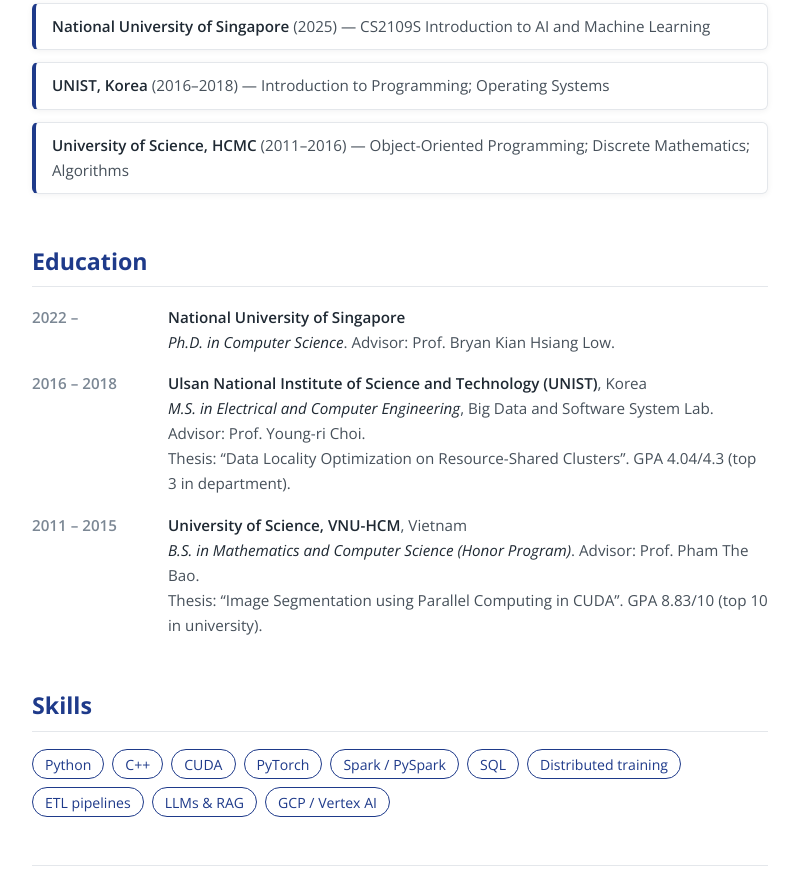
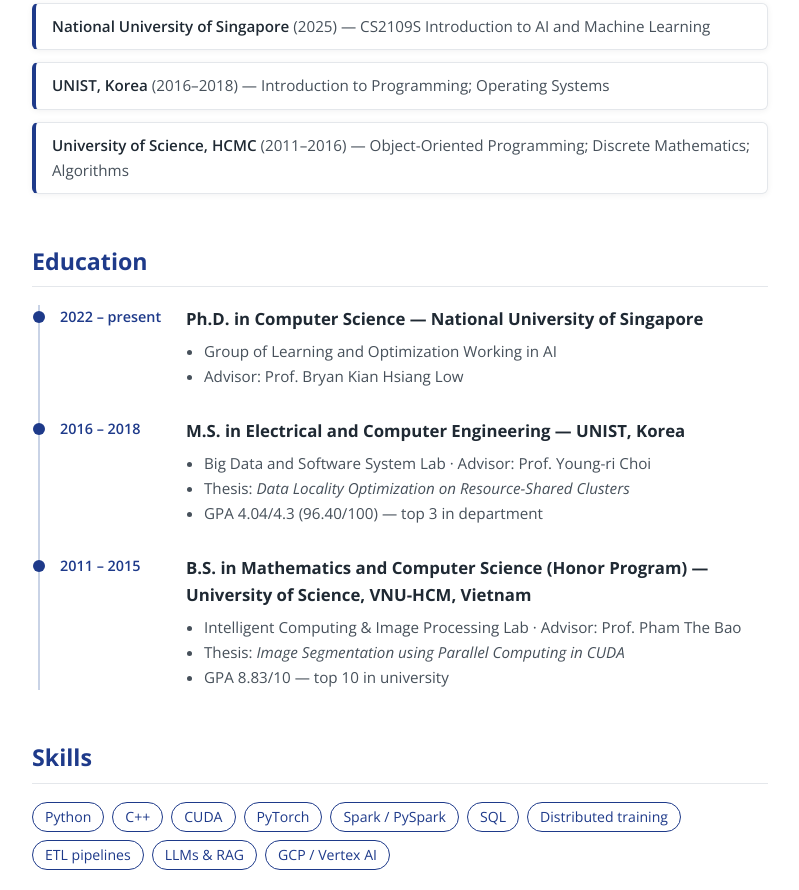
Before and after one commit to kakaeriol/kakaeriol.github.io, a plain HTML site: page index.html in a window 1280 px wide. Shown: the part 2558-3448 px from the top of the page, without its empty margins (336-1135 px from the left). Drawn offline with nearby package versions, Linux system fonts and the light colour scheme.

Commit message:
Use dotted timeline for Education, retitle Trusting Social role
Co-Authored-By: Claude Opus 5.5 <noreply@anthropic.com>

```diff
--- a/index.html
+++ b/index.html
@@ -144,7 +144,7 @@
         <div class="xp-item">
           <div class="xp-date">2018 – 2021</div>
           <div class="xp-body">
-            <h3>Junior Data Scientist &amp; Research Engineer — Trusting Social</h3>
+            <h3>Research Engineer — Trusting Social</h3>
             <ul>
               <li>Owned production credit-scoring workflows across Indonesia, India, and the Philippines.</li>
               <li>Led income-prediction initiatives using XGBoost classification and quantile regression for risk segmentation and credit limits.</li>
@@ -166,31 +166,40 @@
 
     <section id="education">
       <h2>Education</h2>
-      <ul class="timeline">
-        <li>
-          <span class="date">2022 –</span>
-          <div>
-            <strong>National University of Singapore</strong><br />
-            <em>Ph.D. in Computer Science</em>. Advisor: Prof. Bryan Kian Hsiang Low.
+      <div class="xp-timeline">
+        <div class="xp-item">
+          <div class="xp-date">2022 – present</div>
+          <div class="xp-body">
+            <h3>Ph.D. in Computer Science — National University of Singapore</h3>
+            <ul>
+              <li>Group of Learning and Optimization Working in AI</li>
+              <li>Advisor: Prof. Bryan Kian Hsiang Low</li>
+            </ul>
           </div>
-        </li>
-        <li>
-          <span class="date">2016 – 2018</span>
-          <div>
-            <strong>Ulsan National Institute of Science and Technology (UNIST)</strong>, Korea<br />
-            <em>M.S. in Electrical and Computer Engineering</em>, Big Data and Software System Lab. Advisor: Prof. Young-ri Choi.<br />
-            Thesis: “Data Locality Optimization on Resource-Shared Clusters”. GPA 4.04/4.3 (top 3 in department).
+        </div>
+        <div class="xp-item">
+          <div class="xp-date">2016 – 2018</div>
+          <div class="xp-body">
+            <h3>M.S. in Electrical and Computer Engineering — UNIST, Korea</h3>
+            <ul>
+              <li>Big Data and Software System Lab · Advisor: Prof. Young-ri Choi</li>
+              <li>Thesis: <em>Data Locality Optimization on Resource-Shared Clusters</em></li>
+              <li>GPA 4.04/4.3 (96.40/100) — top 3 in department</li>
+            </ul>
           </div>
-        </li>
-        <li>
-          <span class="date">2011 – 2015</span>
-          <div>
-            <strong>University of Science, VNU-HCM</strong>, Vietnam<br />
-            <em>B.S. in Mathematics and Computer Science (Honor Program)</em>. Advisor: Prof. Pham The Bao.<br />
-            Thesis: “Image Segmentation using Parallel Computing in CUDA”. GPA 8.83/10 (top 10 in university).
+        </div>
+        <div class="xp-item">
+          <div class="xp-date">2011 – 2015</div>
+          <div class="xp-body">
+            <h3>B.S. in Mathematics and Computer Science (Honor Program) — University of Science, VNU-HCM, Vietnam</h3>
+            <ul>
+              <li>Intelligent Computing &amp; Image Processing Lab · Advisor: Prof. Pham The Bao</li>
+              <li>Thesis: <em>Image Segmentation using Parallel Computing in CUDA</em></li>
+              <li>GPA 8.83/10 — top 10 in university</li>
+            </ul>
           </div>
-        </li>
-      </ul>
+        </div>
+      </div>
     </section>
 
     <section id="skills">
```
